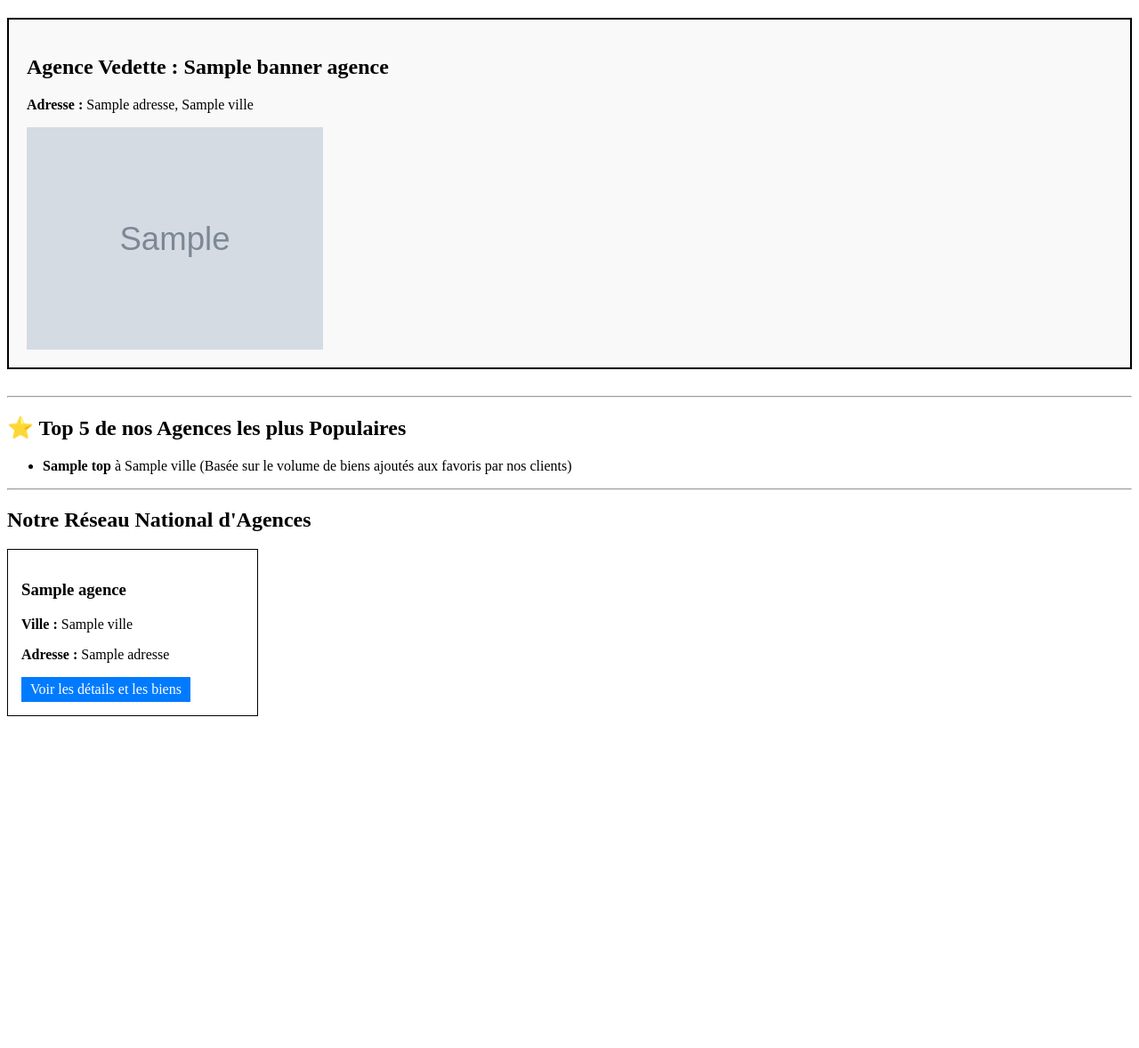
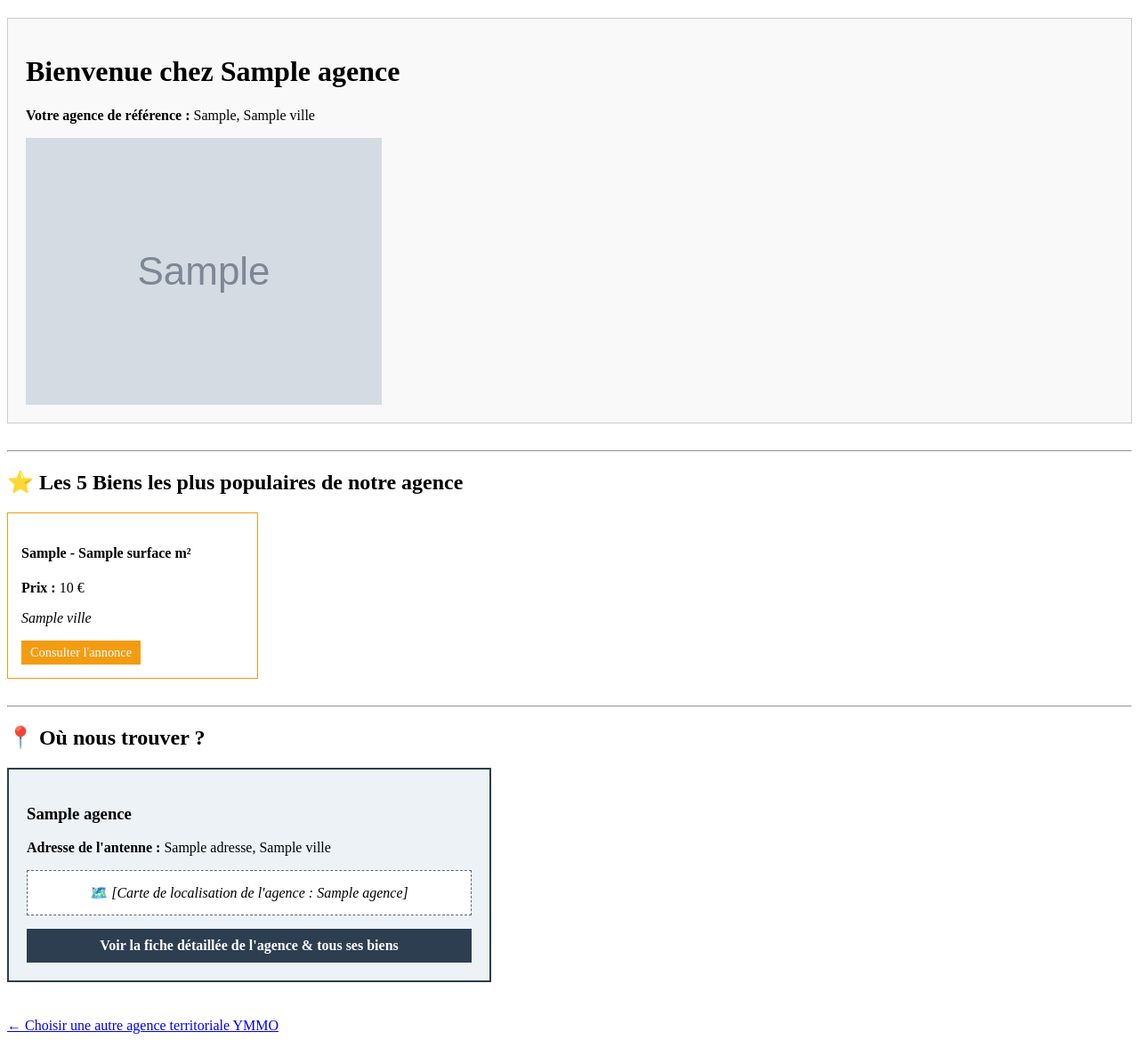
Before and after one commit to Smith06S/Projet-Fil-Rouge-B2, a Flask app: template templates/accueil.html in a window 1280 px wide. Shown: the part 46-1224 px from the top of the page at 89% size. Before the commit the page ends 851 px from the top, so only its background shows below. Run offline with Flask 3, Linux system fonts and the light colour scheme; the template is opened without the code that fills it: most values are stand-ins (such as "Sample title", 1, 10 or a date in 2020); grey boxes marked "Sample" are stand-in pictures.

Commit message:
chore main page

```diff
--- a/templates/accueil.html
+++ b/templates/accueil.html
@@ -1,42 +1,47 @@
 {% extends 'base.html' %}
-{% block title %}YMMO - Accueil & Réseau National{% endblock %}
+{% block title %}YMMO - Accueil de l'agence{% endblock %}
 
 {% block content %}
-{% if banner_agence %}
-<div style="border: 2px solid #000; padding: 20px; margin-bottom: 30px; background-color: #f9f9f9;">
-    <h2>Agence Vedette : {{ banner_agence.nom }}</h2>
-    <p><strong>Adresse :</strong> {{ banner_agence.adresse }}, {{ banner_agence.ville }}</p>
-    <img src="{{ banner_agence.image_url }}" alt="Photo de {{ banner_agence.nom }}" style="max-width: 100%; height: auto; max-height: 250px; display: block; margin-top: 10px;">
+<div style="border: 1px solid #ccc; padding: 20px; background: #f9f9f9; margin-bottom: 30px;">
+    <h1>Bienvenue chez {{ agence.nom }}</h1>
+    <p><strong>Votre agence de référence :</strong> {{ honest_adresse }}, {{ agence.ville }}</p>
+
+    <img src="{{ agence.image_url }}" alt="Bannière {{ agence.nom }}" style="max-width: 100%; height: auto; max-height: 300px; margin-top: 10px; display: block;">
 </div>
-{% endif %}
 
 <hr>
 
-<h2>⭐ Top 5 de nos Agences les plus Populaires</h2>
-<ul>
-    {% for top in top_agences %}
-        <li>
-            <strong>{{ top.nom }}</strong> à {{ top.ville }}
-            (Basée sur le volume de biens ajoutés aux favoris par nos clients)
-        </li>
+<h2>⭐ Les 5 Biens les plus populaires de notre agence</h2>
+<div style="display: flex; flex-wrap: wrap; gap: 15px; margin-bottom: 30px;">
+    {% for bien in top_biens %}
+        <div style="border: 1px solid #f39c12; padding: 15px; width: 250px;">
+            <h4>{{ bien.type_bien|capitalize }} - {{ bien.surface }} m²</h4>
+            <p><strong>Prix :</strong> {{ bien.prix }} €</p>
+            <p><em>{{ bien.ville }}</em></p>
+            <a href="{{ url_for('bien.bien_detail', id_bien=bien.id_bien) }}" style="display:inline-block; background:#f39c12; color:white; padding:5px 10px; text-decoration:none; font-size:0.9em;">Consulter l'annonce</a>
+        </div>
     {% else %}
-        <li>Aucune agence classée pour le moment.</li>
+        <p>Aucun bien de cette agence n'a encore été mis en favoris par les clients.</p>
     {% endfor %}
-</ul>
+</div>
 
 <hr>
 
-<h2>Notre Réseau National d'Agences</h2>
-<div style="display: flex; flex-wrap: wrap; gap: 15px;">
-    {% for a in agences %}
-        <div style="border: 1px solid #000; padding: 15px; width: 250px;">
-            <h3>{{ a.nom }}</h3>
-            <p><strong>Ville :</strong> {{ a.ville }}</p>
-            <p><strong>Adresse :</strong> {{ a.adresse }}</p>
-            <a href="{{ url_for('agence.agence_detail', id_agence=a.id_agence) }}" style="display: inline-block; background: #007BFF; color: white; padding: 5px 10px; text-decoration: none;">Voir les détails et les biens</a>
-        </div>
-    {% else %}
-        <p>Aucune agence disponible dans le système.</p>
-    {% endfor %}
+<h2>📍 Où nous trouver ?</h2>
+<div style="border: 2px solid #2c3e50; padding: 20px; background: #edf2f7; max-width: 500px;">
+    <h3>{{ agence.nom }}</h3>
+    <p><strong>Adresse de l'antenne :</strong> {{ agence.adresse }}, {{ agence.ville }}</p>
+
+    <div style="background: #fff; border: 1px dashed #666; padding: 15px; text-align: center; margin: 15px 0;">
+        🗺️ <em>[Carte de localisation de l'agence : {{ agence.nom }}]</em>
+    </div>
+
+    <a href="{{ url_for('agence.agence_detail', id_agence=agence.id_agence) }}" style="display: block; text-align: center; background: #2c3e50; color: white; padding: 10px; text-decoration: none; font-weight: bold;">
+        Voir la fiche détaillée de l'agence & tous ses biens
+    </a>
 </div>
+
+<p style="margin-top: 40px;">
+    <a href="{{ url_for('agence.selection_agence') }}">← Choisir une autre agence territoriale YMMO</a>
+</p>
 {% endblock %}
```
Also changed, not shown: controllers/agence_controller.py (+60 -19 lines), templates/selection_agence.html (added, +31 -0 lines).
